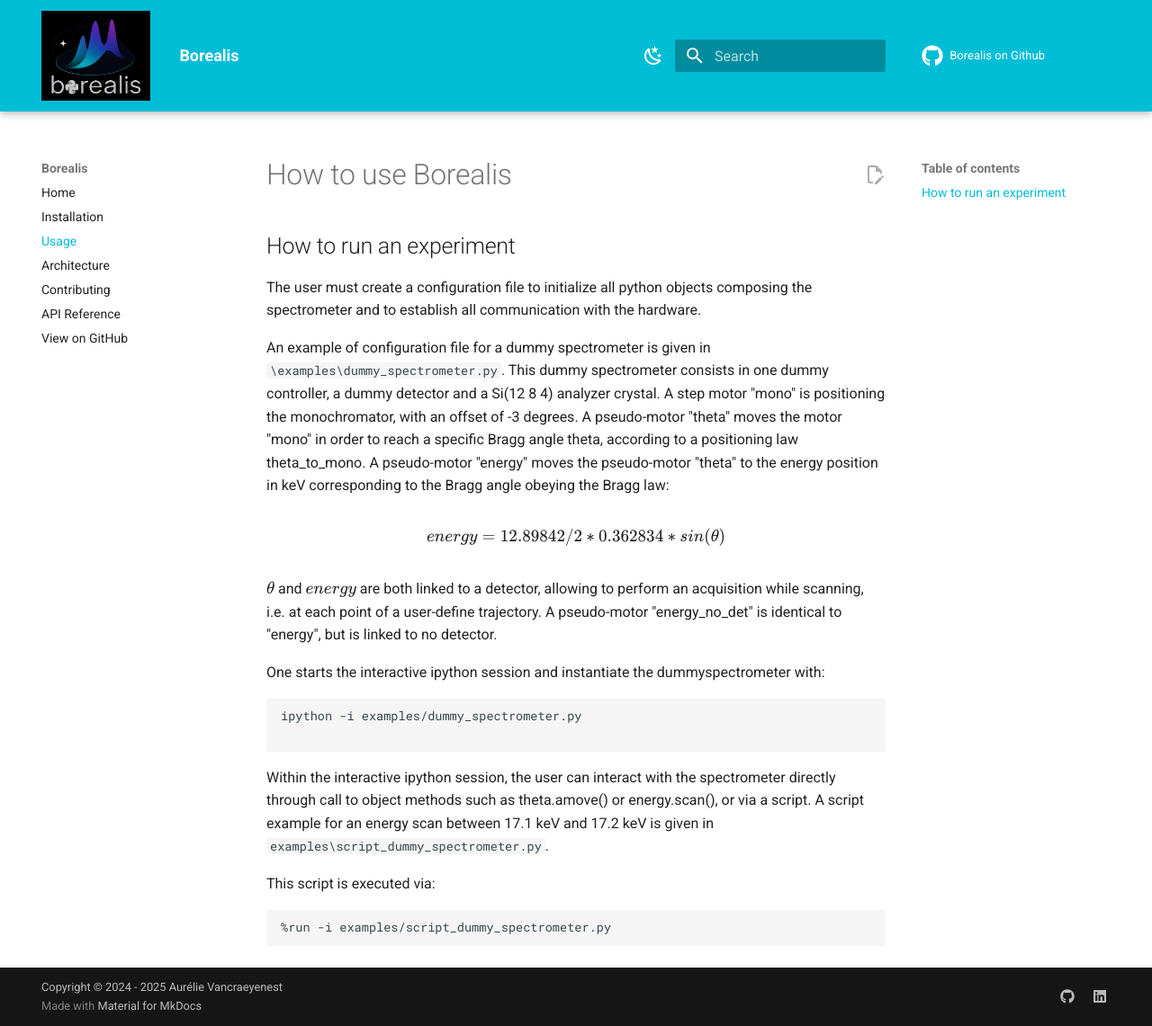
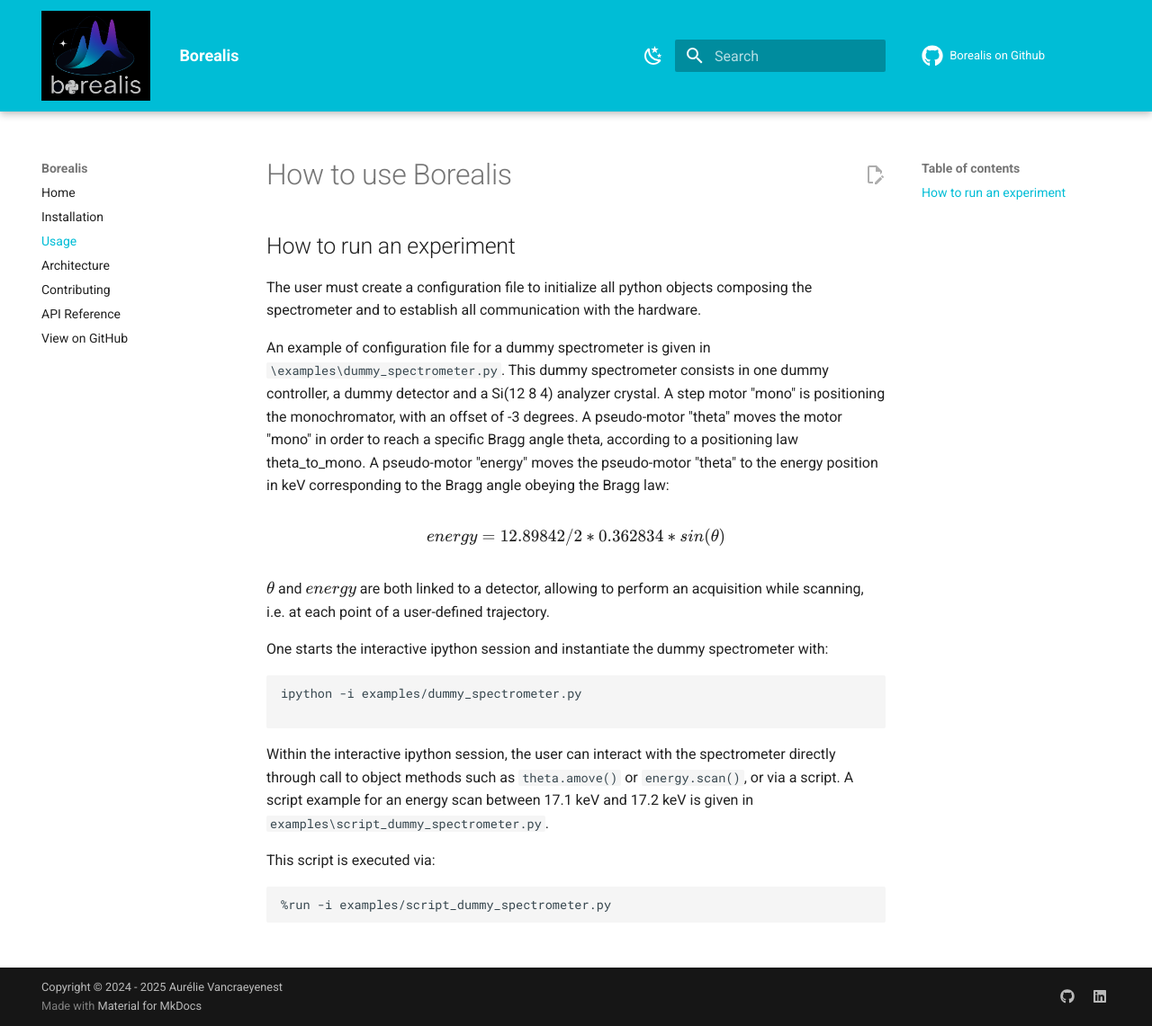
Before and after one commit to avancra/Borealis, an MkDocs documentation site: the page built from docs/usage.md, in a window 1280 px wide and 1141 px high. Shown: the whole window at 90% size. Built offline with MkDocs 1.6.1 and Material for MkDocs 9.7.7, drawn with Linux system fonts in a browser that asks for light colours; comment, search, counter and statistics services are not loaded.

Commit message:
Update doc after removal of detector in pseudo-motor class definition

````diff
--- a/docs/usage.md
+++ b/docs/usage.md
@@ -21,19 +21,17 @@ energy = 12.89842 / 2 * 0.362834 * sin(\theta)
 $$
 
 $\theta$ and $energy$ are both linked to a detector, allowing to perform an
-acquisition while scanning, i.e. at each point of a user-define trajectory.
-A pseudo-motor "energy_no_det" is identical to "energy", but is linked to no
-detector.
+acquisition while scanning, i.e. at each point of a user-defined trajectory.
 
 One starts the interactive ipython session and instantiate the
-dummyspectrometer with:
+dummy spectrometer with:
 ```
 ipython -i examples/dummy_spectrometer.py
 
 ```
 Within the interactive ipython session, the user can interact with the
-spectrometer directly through call to object methods such as theta.amove()
-or energy.scan(), or via a script. A script example for an energy scan
+spectrometer directly through call to object methods such as `theta.amove()`
+or `energy.scan()`, or via a script. A script example for an energy scan
 between 17.1 keV and 17.2 keV is given in
 `examples\script_dummy_spectrometer.py`.
 
````
Also changed, not shown: README.md (+4 -6 lines), 1 other file.
